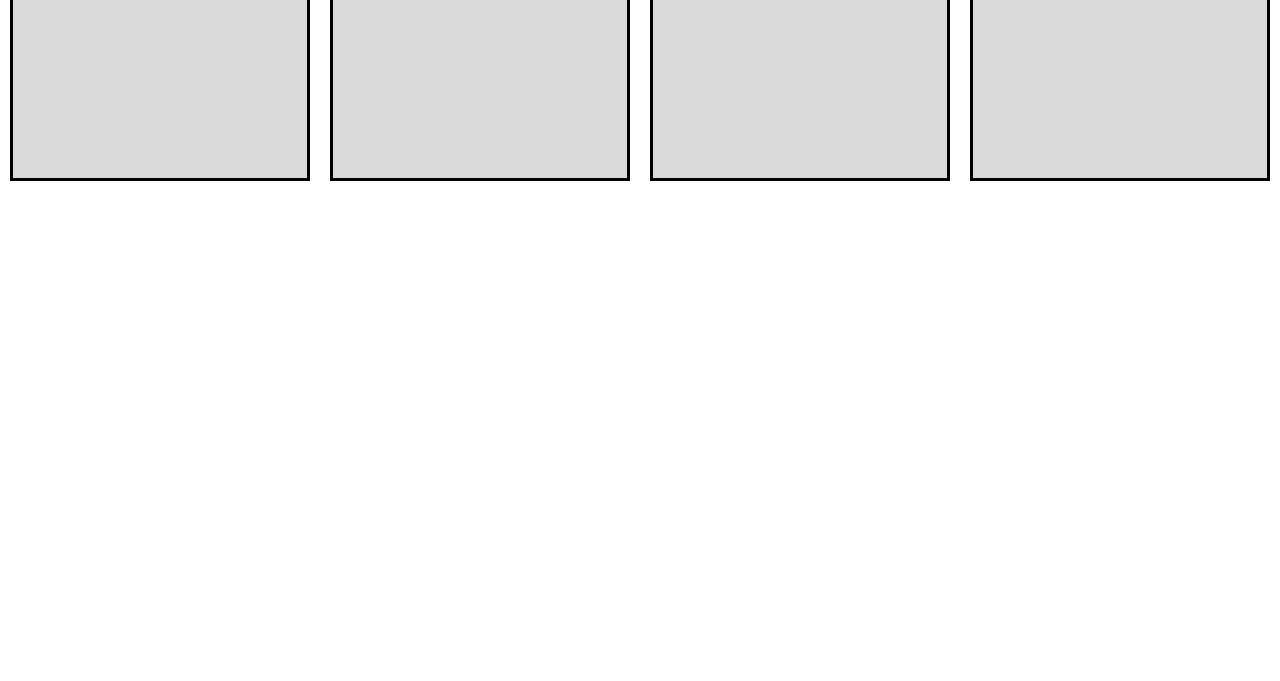
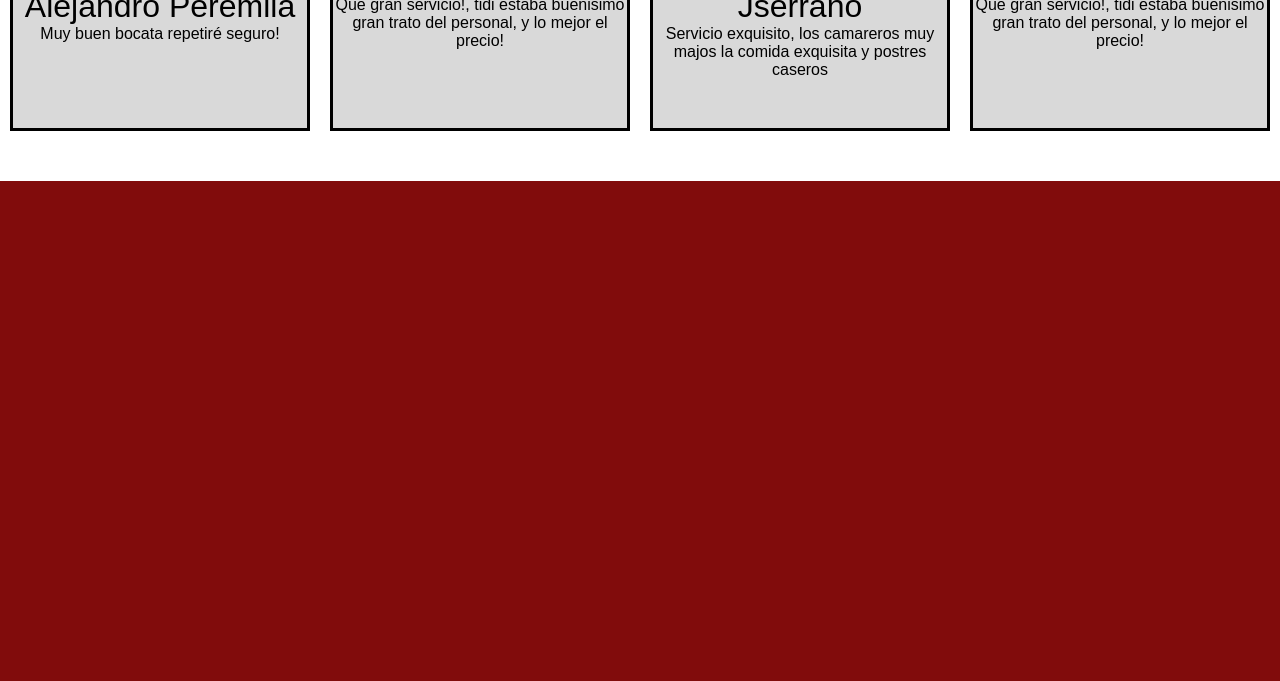
Before and after one commit to IagoFP2004/Don_Bocatas_Project, a plain HTML site: page index.html in a window 1280 px wide. Shown: the part 2120-2801 px from the top of the page. Before the commit the page ends 2301 px from the top, so only its background shows below. Drawn offline with Linux system fonts and the light colour scheme.

Commit message:
Añadido el footer

```diff
--- a/Styles/styles.css
+++ b/Styles/styles.css
@@ -112,10 +112,11 @@ h2{
     display: flex;
     justify-content: center;
     flex-wrap: wrap;
+    margin: 50px 0;
 }
 
 .comentario{
-    height: 500px;
+    height: 400px;
     width: 300px;
     border: solid;
     background-color: #D9D9D9;
@@ -144,6 +145,20 @@ h2{
 .usuario{
     font-size: xx-large;
     text-align: center;
+}
+
+.reseña{
+    text-align: center;
+}
+
+footer{
+    width: 100%;
+    height: 500px;
+    background-color: #810C0C;
+}
+
+.caja1-footer{
+
 }
 
 @media (max-width: 768px) {
--- a/index.html
+++ b/index.html
@@ -83,24 +83,43 @@
                             <div class="imagen-coment">
                                 <img src="https://lh5.googleusercontent.com/p/AF1QipNmWM68BKYGPchqd-ATbnpOx2ESA72BC1LOB3Z1=w800-h500-k-no" id="imagen1" alt="imagen de un bocata y un refresxo"/>
                                 <p class="usuario">Alejandro Peremila</p>
+                                  <p class="reseña">
+                                    Muy buen bocata repetiré
+                                    seguro!
+                                </p>
                             </div>
                         </div>
                         <div class="comentario">
                             <div class="imagen-coment">
                                 <img src="https://lh3.googleusercontent.com/p/AF1QipOH35JBO7EVG6eGG_r2flEFZAzR4sCutch-0Jol=s680-w680-h510" id="imagen2" alt="Imagen de una zorza con patatas y arroz"/>
                                 <p class="usuario">O Samuel</p>
+                                <p class="reseña">
+                                    Que gran servicio!, tidi estaba
+                                    buenisimo gran trato del personal,
+                                    y lo mejor el precio!
+                                </p>
                             </div>
                         </div>
                         <div class="comentario">
                             <div class="imagen-coment">
                                 <img src="https://lh3.googleusercontent.com/p/AF1QipMUZm_AUqlkhb66lt1n9hsISLCY454TIMXgVWYO=s680-w680-h510" id="imagen3" alt="imagen de una picaña con patatas"/>
                                 <p class="usuario">Jserrano</p>
+                                <p class="reseña">
+                                    Servicio exquisito, los camareros
+                                    muy majos la comida exquisita y
+                                    postres caseros
+                                </p>
                             </div>
                         </div>
                         <div class="comentario">
                             <div class="imagen-coment">
                                 <img src="https://lh3.googleusercontent.com/p/AF1QipP__4QFcK0Gql_tG89emB0Pg5JGtYVdvgPWbXw4=s680-w680-h510" id="imagen4" alt="imagen de unas salchipoupetas"/>
                                 <p class="usuario">A.Chacon</p>
+                                <p class="reseña">
+                                    Que gran servicio!, tidi estaba
+                                    buenisimo gran trato del personal,
+                                    y lo mejor el precio!
+                                </p>
                             </div>
                         </div>
                     </div>
@@ -108,7 +127,14 @@
             </section>
         </main>
         <footer>
+            <div class="footer-content">
+                <div class="caja1-footer">
 
+                </div>
+                <div class="caja2-footer">
+
+                </div>
+            </div>
         </footer>
     </div>
 </body>
```
